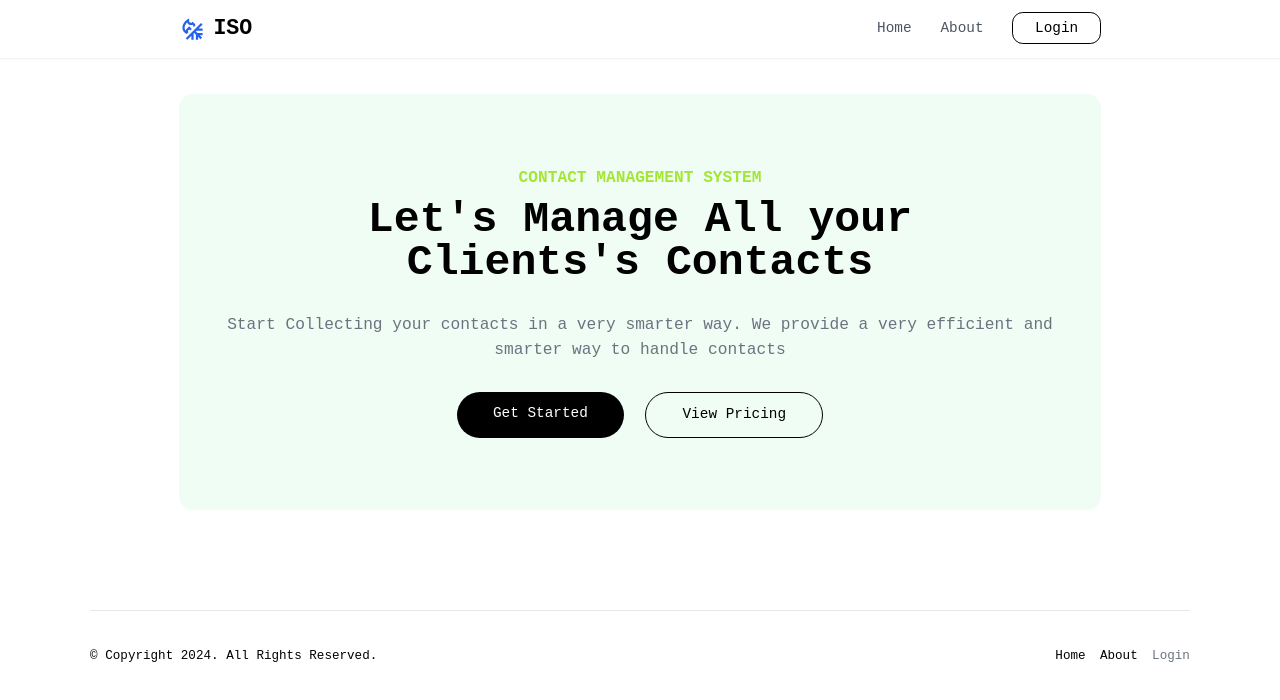
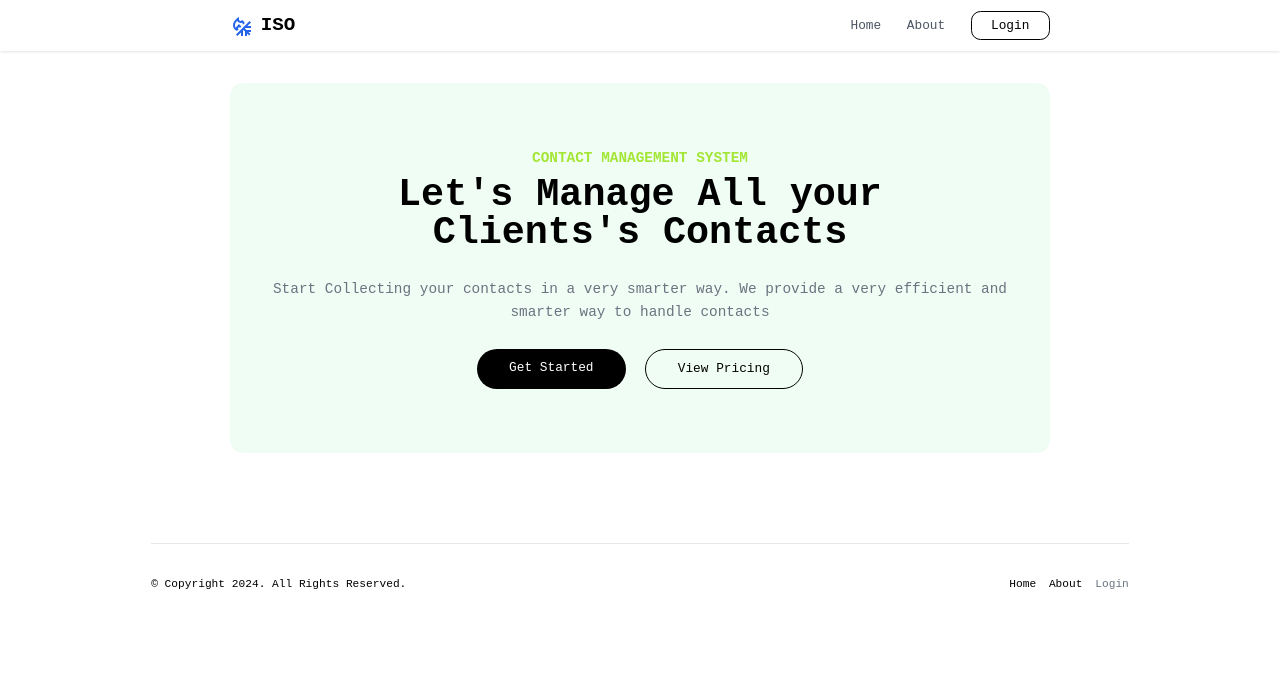
Before and after one commit to erickelninoSwift/book_management_system, a React (Create React App) app in the folder client/: page / in a window 1280 px wide. Shown: the top 700 px of the page. Built offline with nearby package versions, Linux system fonts and the light colour scheme.

Commit message:
hotfix and done with this small project

```diff
--- a/client/src/index.css
+++ b/client/src/index.css
@@ -8,5 +8,5 @@ body {
   font-optical-sizing: auto;
   font-weight: 400;
   font-style: normal;
-  zoom: 90%;
+  zoom: 80%;
 }
```
Also changed, not shown: 1 other file (tests, documents, lock files or other folders).
